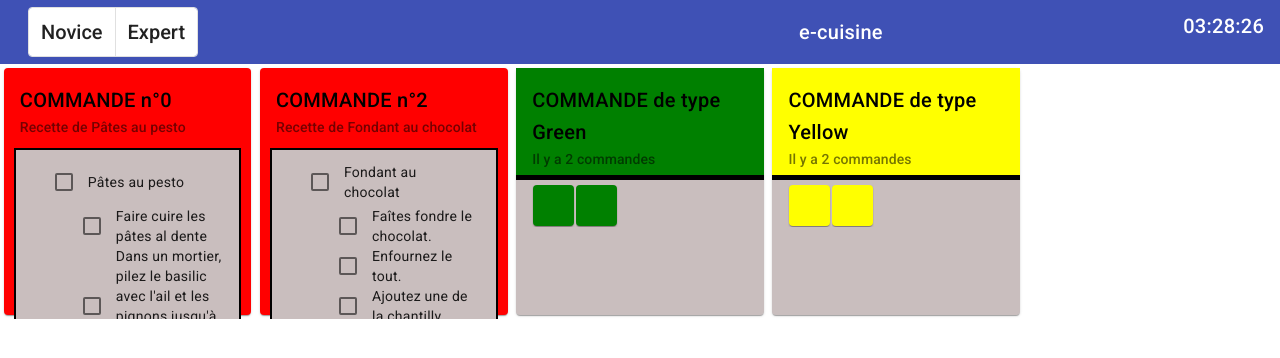
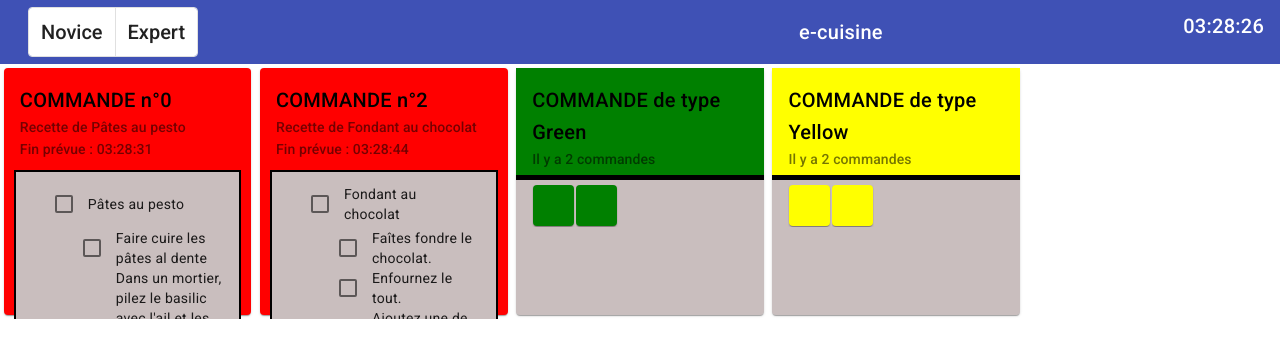
Before and after one commit to EvaRadu/eCuisine, an Angular app: page /tablet in a window 1280 px wide. Shown: the top 358 px of the page. Built offline with nearby package versions, Linux system fonts and the light colour scheme.

Commit message:
calcul et ajout de la date de fin de préparation d'une recette

```diff
--- a/src/app/card/card.component.html
+++ b/src/app/card/card.component.html
@@ -5,6 +5,9 @@
       <mat-card-title>COMMANDE n°{{recipe.id}} </mat-card-title>
       <mat-card-subtitle>Recette de {{recipe.name}} {{type}}</mat-card-subtitle>
       <mat-card-subtitle *ngIf="mode == 'tv'">Cuisinier : {{recipe.chef.name}} </mat-card-subtitle>
+      <!--mat-card-subtitle align="end" >Commande passée à : {{dateTime | date:'hh:mm:ss'}} </mat-card-subtitle-->
+      <!--mat-card-subtitle align="end">Temps de préparation estimé : {{recipe.time}} secondes </mat-card-subtitle-->
+      <mat-card-subtitle>Fin prévue : {{getEndOfRecipe() | date:'hh:mm:ss'}}</mat-card-subtitle>
 
     </mat-card-header>
 
--- a/src/app/card/card.component.ts
+++ b/src/app/card/card.component.ts
@@ -18,11 +18,15 @@ export class CardComponent {
   @Input() type !: string;
   @Input() mode !: string;
   @Input() notEmptyCard !: boolean;
-
+  dateTime : number =  Date.now();
 
   @Output() onChange = new EventEmitter<any>();
 
-
+  getEndOfRecipe() {
+    var t = new Date(this.dateTime);
+    t.setSeconds(t.getSeconds() + this.recipe.time);
+    return t;
+  }
   getColor() {
     if (this.recipe.pressingNumber != undefined) {
       if (this.recipe.pressingNumber < 30) {
```
